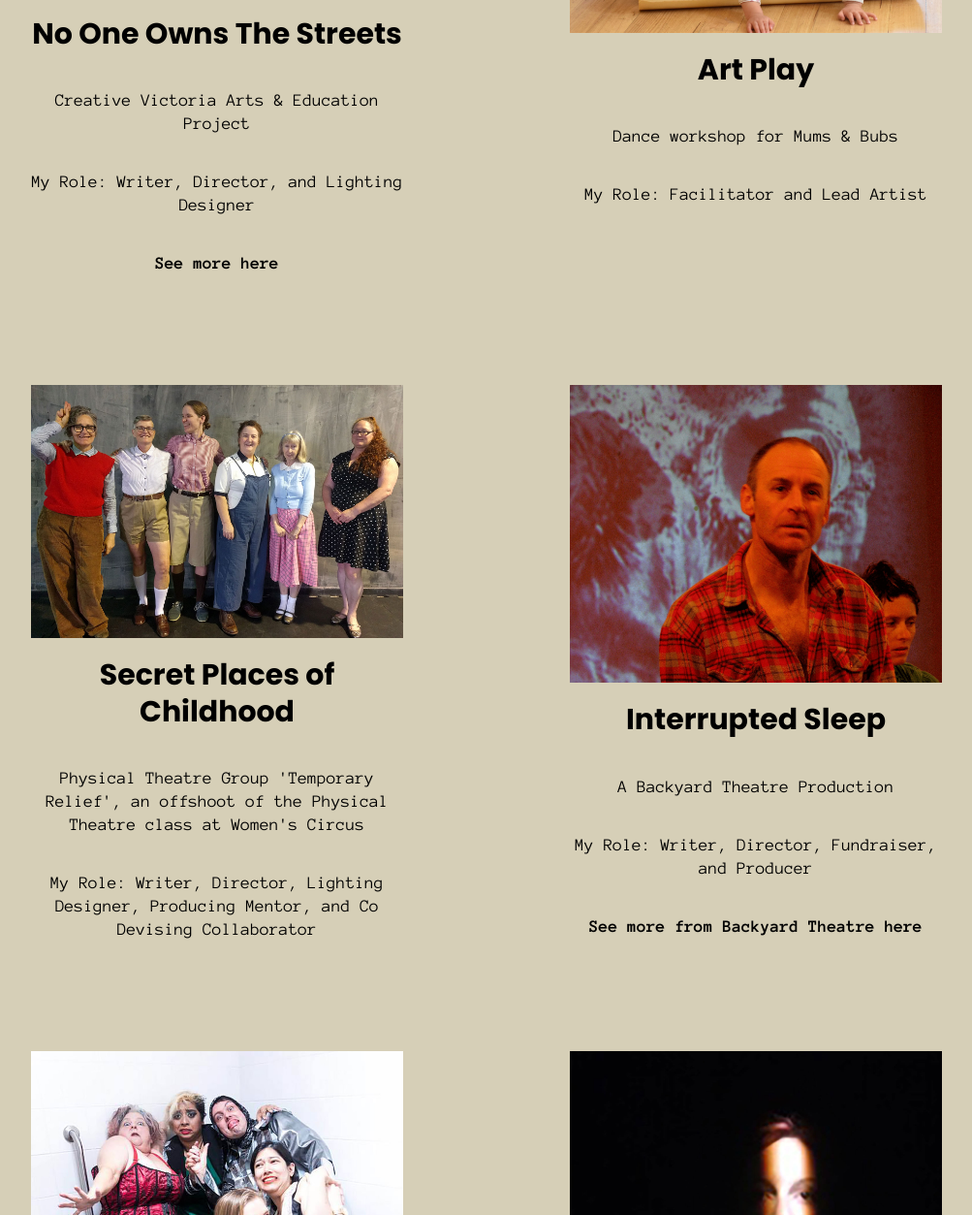
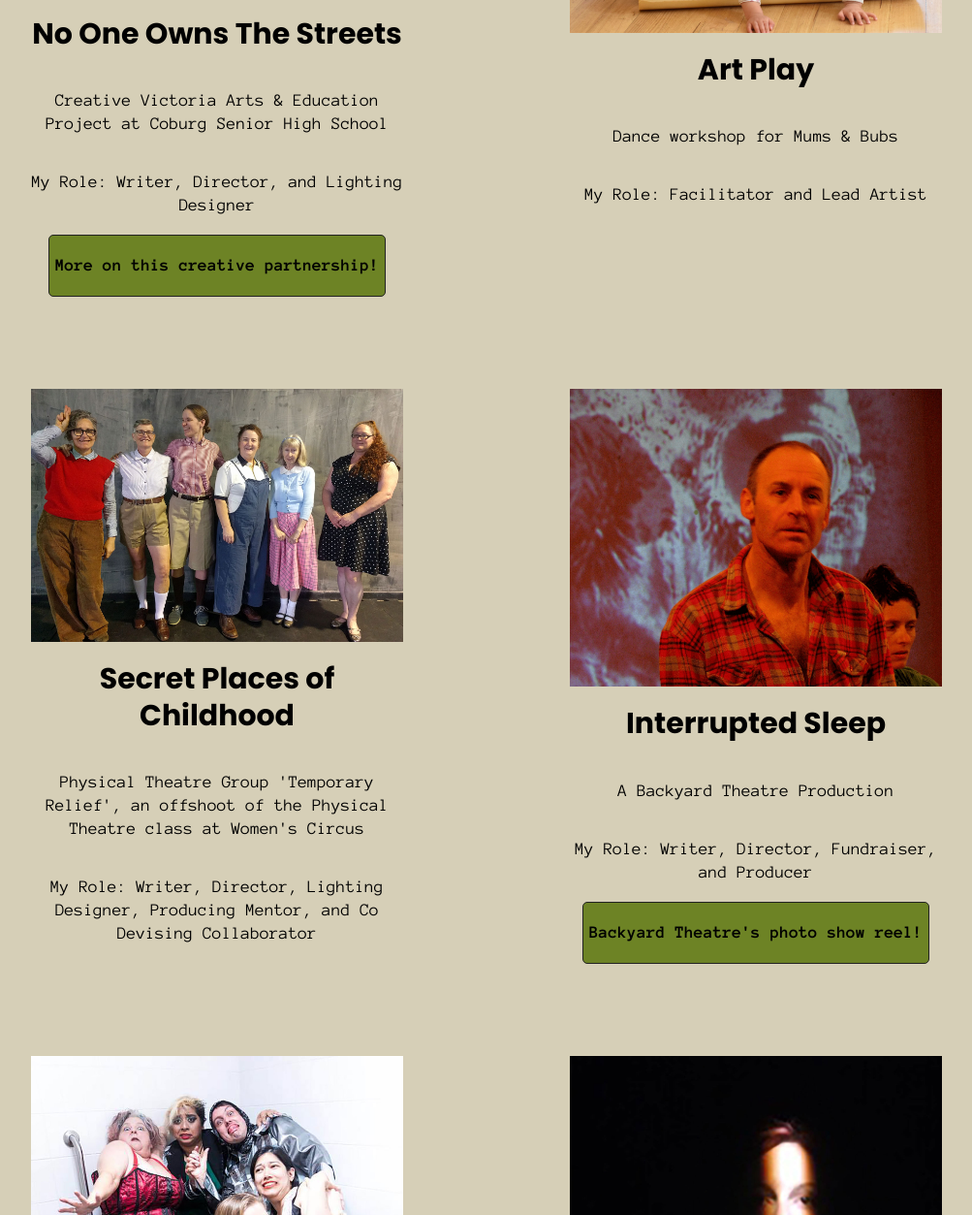
Before and after one commit to suzesmith/arts, a website built with Parcel: page index.html in a window 1280 px wide. Shown: the part 4507-5760 px from the top of the page at 97% size, without its empty margins (138-1141 px from the left). Built offline with nearby package versions, Linux system fonts and the light colour scheme.

Commit message:
Add button to projects page

```diff
--- a/css/main.css
+++ b/css/main.css
@@ -345,6 +345,14 @@ textarea {
 
   #portfolio article {
     padding: 20px 0;
+  }
+
+  #seeMoreButton {
+    background-color: #6D8325;
+    border-style: solid;
+    border-radius: 5px;
+    border-width: 1px;
+    border-color: #222;
   }
 
 /*  Testamonials */
--- a/index.html
+++ b/index.html
@@ -128,9 +128,9 @@
               <a href="https://creative.vic.gov.au/great-partnerships/projects/no-one-owns-the-streets" target="_blank"><img src="img/nooneownsthestreet1.jpg" alt="No One Owns The Streets Picture" /> </a>
             </figure>
             <a href="https://creative.vic.gov.au/great-partnerships/projects/no-one-owns-the-streets" target="_blank"><h3>No One Owns The Streets </h3></a>
-            <a href="https://creative.vic.gov.au/great-partnerships/projects/no-one-owns-the-streets" target="_blank"><p>Creative Victoria Arts & Education Project</p></a>
+            <a href="https://creative.vic.gov.au/great-partnerships/projects/no-one-owns-the-streets" target="_blank"><p>Creative Victoria Arts & Education Project at Coburg Senior High School</p></a>
             <p>My Role: Writer, Director, and Lighting Designer </p>
-            <a href="https://creative.vic.gov.au/great-partnerships/projects/no-one-owns-the-streets" target="_blank"><p><strong>See more here</strong></p></a>
+            <button id="seeMoreButton"><a href="https://creative.vic.gov.au/great-partnerships/projects/no-one-owns-the-streets" target="_blank"><p><strong>More on this creative partnership!</strong></p></a></button>
           </article>
 
           <article>
@@ -158,7 +158,7 @@
             <h3>Interrupted Sleep </h3>
             <a href="https://vimeo.com/451372169" target="_blank"> <p>A Backyard Theatre Production</p> </a>
             <p>My Role: Writer, Director, Fundraiser, and Producer </p>
-            <a href="https://vimeo.com/451372169" target="_blank"> <p><strong>See more from Backyard Theatre here</strong></p> </a>
+            <button id="seeMoreButton"> <a href="https://vimeo.com/451372169" target="_blank"> <p><strong>Backyard Theatre's photo show reel!</strong></p> </a> </button>
           </article>
 
           <article>
@@ -168,7 +168,7 @@
             <a href="https://vimeo.com/447409320" target="_blank"><h3>Risky Business </h3></a>
             <p>Quippings: Disability Unleashed </p>
             <p>My Role: Director, Lighting Designer, and Devising/Production Mentor </p>
-            <a href="https://vimeo.com/447409320" target="_blank"><p><strong>See more here</strong></p></a>
+            <button id="seeMoreButton"><a href="https://vimeo.com/447409320" target="_blank"><p><strong>See a dress rehearsal grab!</strong></p></a></button>
           </article>
 
           <article>
@@ -178,7 +178,7 @@
             <a href="https://youtu.be/RUF51mwXauM" target="_blank"><h3>Foot Traffic</h3></a>
             <p>Platform Youth Theatre </p>
             <p>My Role: Writer, Director, and Lighting Designer </p>
-            <a href="https://youtu.be/RUF51mwXauM" target="_blank"><p><strong>See more here</strong></p></a>
+            <button id="seeMoreButton"><a href="https://youtu.be/RUF51mwXauM" target="_blank"><p><strong>Foot Traffic show reel!</strong></p></a></button>
           </article>
 
           <article>
@@ -188,7 +188,7 @@
             <a href="https://vimeo.com/119944493" target="_blank"><h3>How Humans Can Fly</h3></a>
             <a href="https://vimeo.com/suzesmithcreative" target="_blank"> <p>La Mama Theatre and a Backyard Theatre Production</p> </a>
             <p>My Role: Co-Writer, Director, Co-Devisor, Lighting Designer, Producer and Performer </p>
-            <a href="https://vimeo.com/119944493" target="_blank"><p><strong>See more here</strong></p></a>
+            <button id="seeMoreButton"><a href="https://vimeo.com/119944493" target="_blank"><p><strong>See the trailer!</strong></p></a></button>
           </article>
 
           <article>
```
